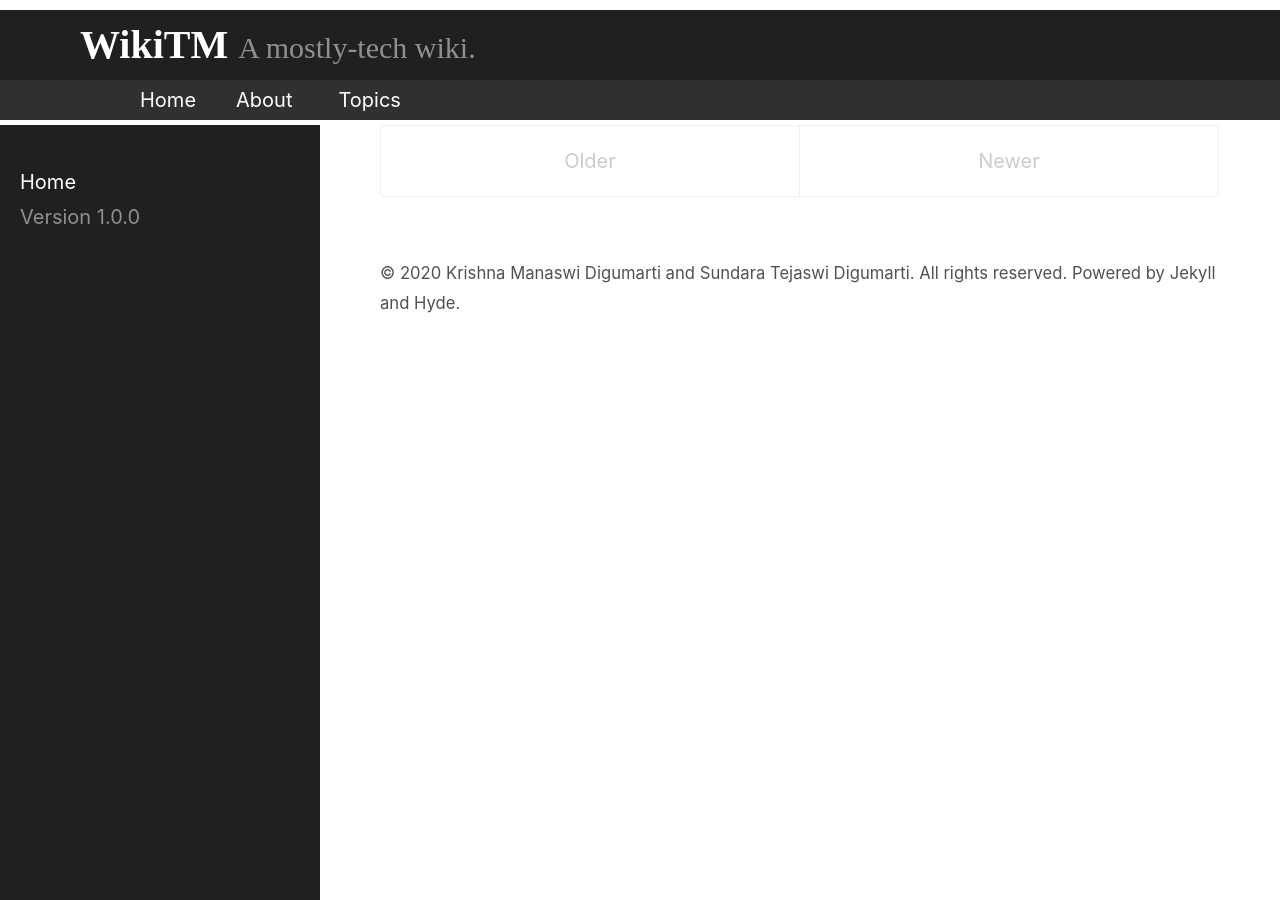
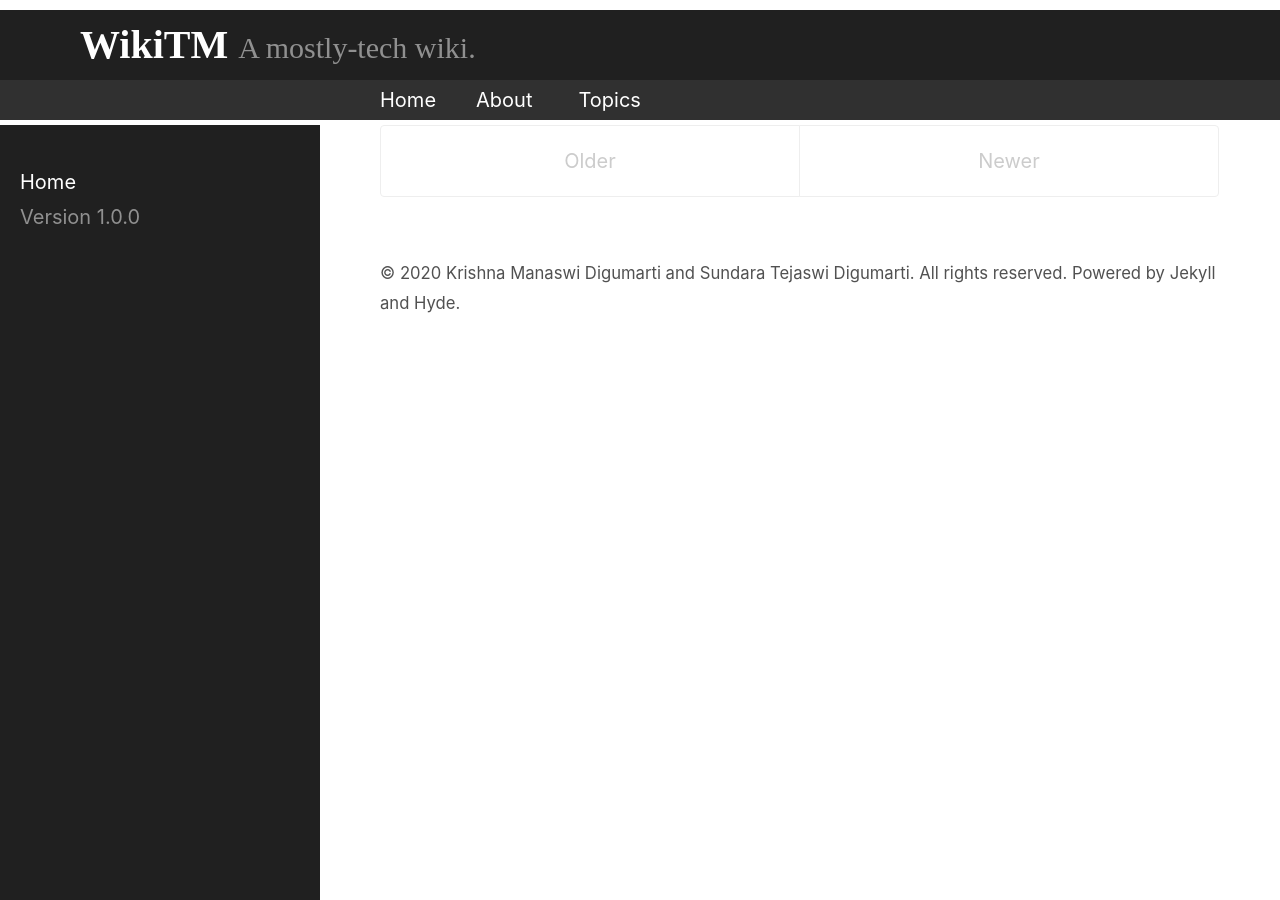
Before and after one commit to tejaswid/wikitm, a Jekyll site: the page built from index.html, in a window 1280 px wide. Built offline with Jekyll 4.4.1, drawn with Linux system fonts in a browser that asks for light colours; the list of posts is cut into pages by our own code.

Commit message:
Hack to fix sidebar overlapping the dropdown
Added padding of sidebar width to the topnav

```diff
--- a/_sass/_topbar.scss
+++ b/_sass/_topbar.scss
@@ -7,12 +7,12 @@
 	@media (min-width: $width-medium-screen)
 	{
 		font-size: $font-size-medium-screen;
-		padding-left: 2rem;
+		padding-left: $width-sidebar;
 	}
 	@media (min-width: $width-large-screen)
 	{
 		font-size: $font-size-large-screen;
-		padding-left: 4rem;
+		padding-left: $width-sidebar;
 	}
 
 	/* Unordered list - this is what the navigation bar is */
```
